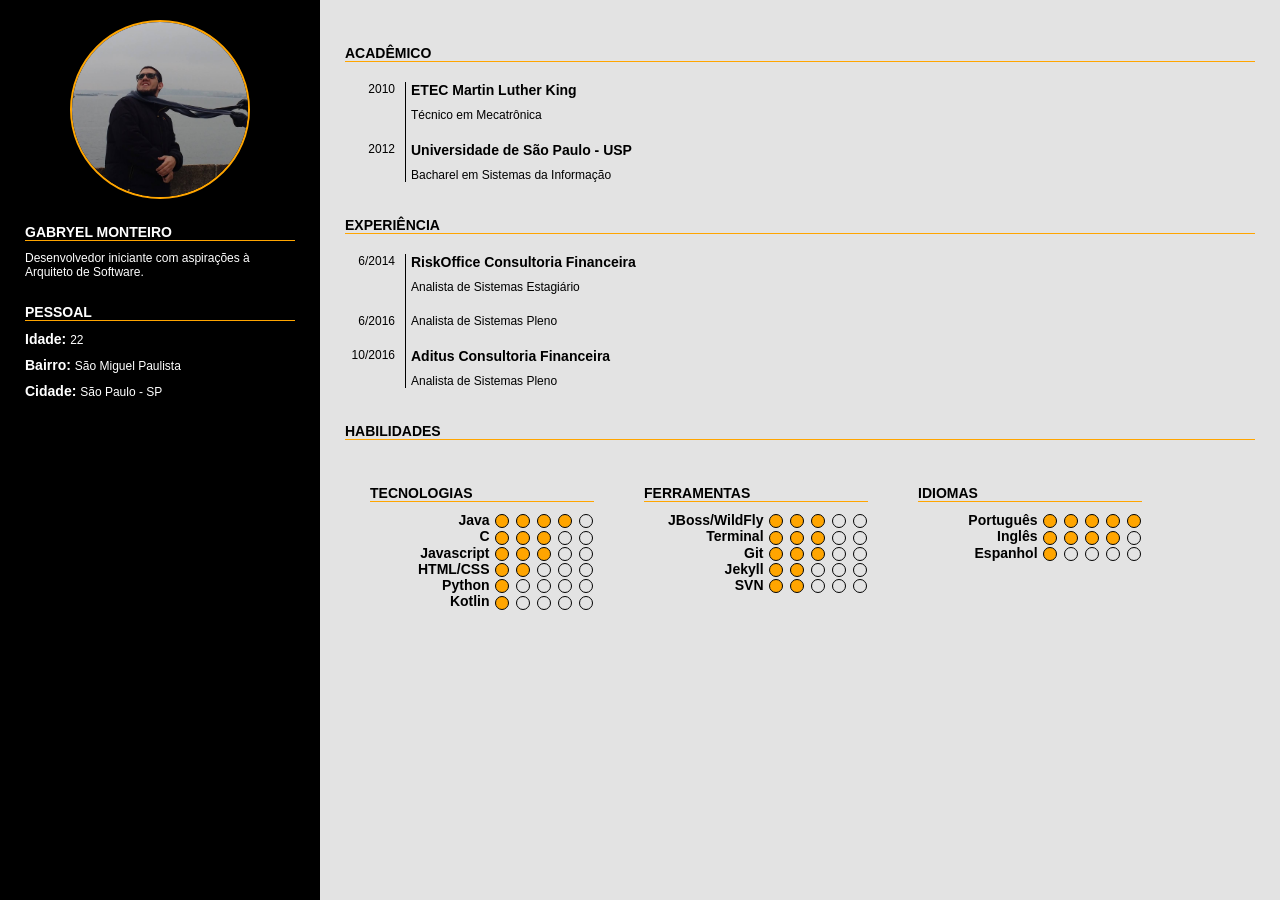
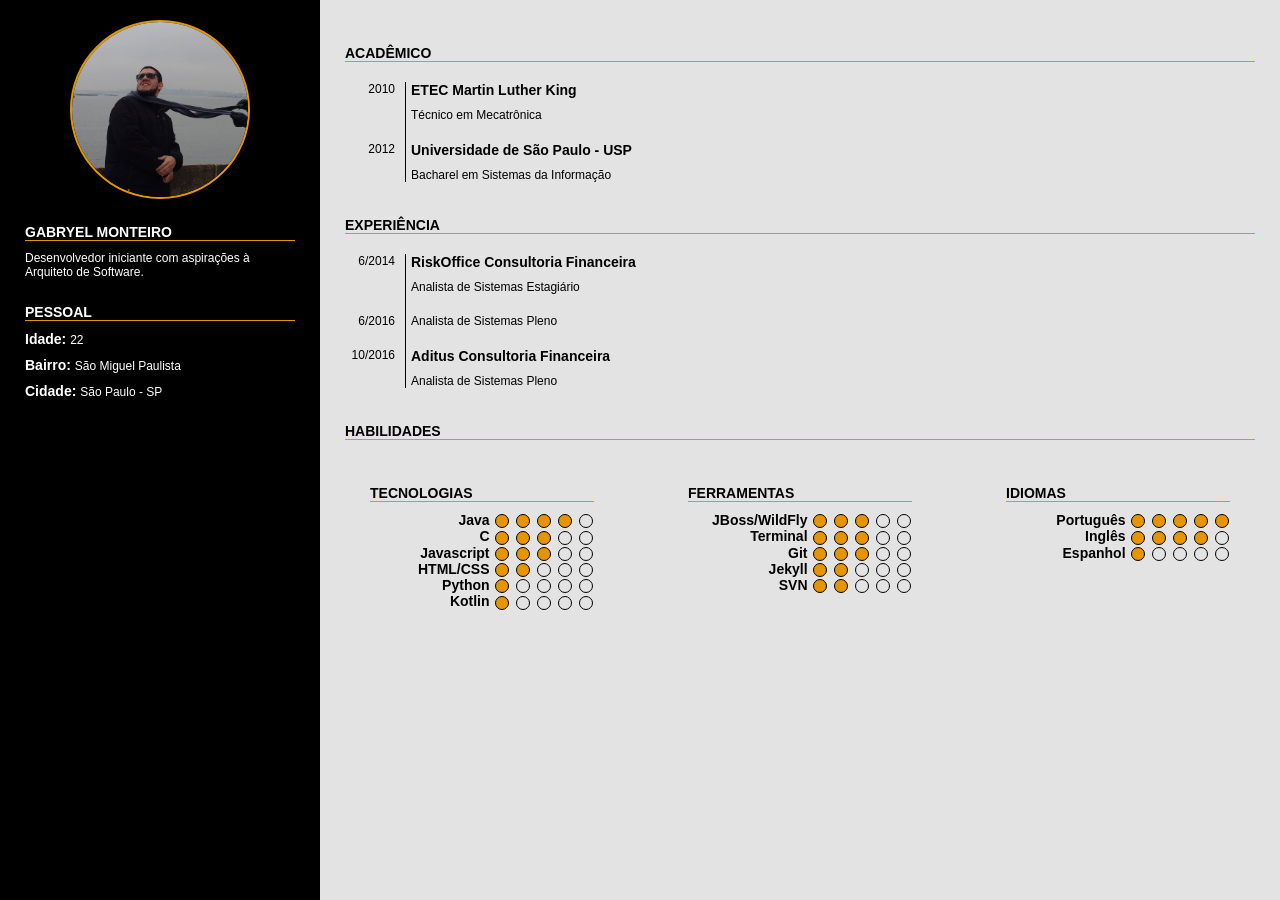
Before and after one commit to Megamiun/Megamiun.github.io, a Jekyll site: the page built from index.html, in a window 1280 px wide. Built offline with Jekyll 4.4.1, drawn with Linux system fonts in a browser that asks for light colours.

Commit message:
Adicionando quebra nas Habilidades

```diff
--- a/_sass/constants.scss
+++ b/_sass/constants.scss
@@ -1,4 +1,4 @@
-$highlight-color: #FFA500;
+$highlight-color: #e69500;
 $right-color: #E3E3E3;
 $left-color: black;
 
--- a/css/category.scss
+++ b/css/category.scss
@@ -24,6 +24,8 @@
 
 .multi {
     display: flex;
+    flex-wrap: wrap;
+    justify-content: space-between;
 
     .category {
         display: inline;
--- a/css/main.scss
+++ b/css/main.scss
@@ -3,6 +3,10 @@
 ---
 
 @import "constants";
+
+* {
+    max-width: 100%;
+}
 
 body {
     font-family: Arial, sans-serif;
```
